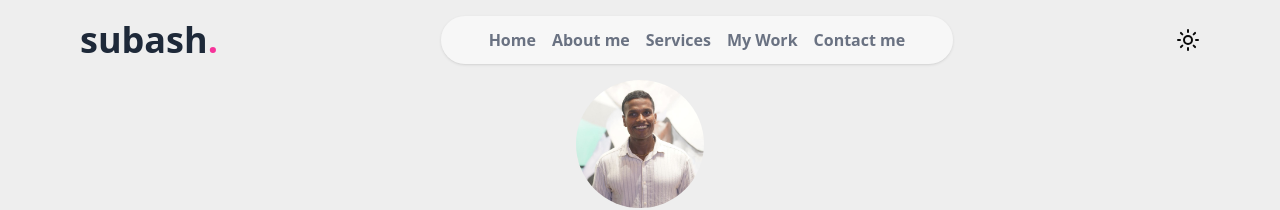
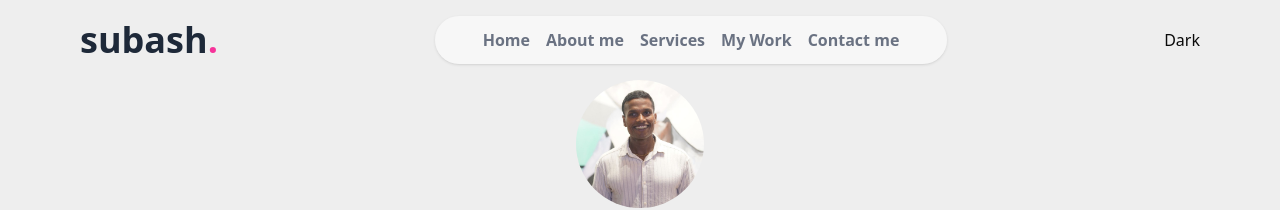
Before and after one commit to subashf23s/github-profile-subash, a React (Vite) app: page / in a window 1280 px wide. Shown: the top 210 px of the page. Built offline with nearby package versions, Linux system fonts and the light colour scheme.

Commit message:
added theme toggler

```diff
--- a/src/components/ui/header.tsx
+++ b/src/components/ui/header.tsx
@@ -1,5 +1,5 @@
 import { useEffect, useState } from "react";
-import Sun from "../icon/sun";
+import ThemeToggler from "./theme-toggler";
 
 const linkItems = [
   { id: 1, link: "#home", text: "Home" },
@@ -42,9 +42,7 @@ const Header = () => {
           ))}
         </ul>
       </nav>
-      <button className="cursor-pointer">
-        <Sun />
-      </button>
+      <ThemeToggler />
     </header>
   );
 };
--- /dev/null
+++ b/src/components/ui/theme-toggler.tsx
@@ -0,0 +1,25 @@
+import { useEffect, useState } from "react";
+import Sun from "../icon/sun";
+
+const ThemeToggler = () => {
+  const [theme, setTheme] = useState(localStorage.getItem("theme") || "light");
+  useEffect(() => {
+    if (theme === "dark") {
+      document.documentElement.classList.add("dark");
+      localStorage.setItem("theme", "dark");
+    } else {
+      document.documentElement.classList.remove("dark");
+      localStorage.setItem("theme", "light");
+    }
+  }, [theme]);
+  const toggleTheme = () => {
+    setTheme((prevTheme) => (prevTheme === "light" ? "dark" : "light"));
+  };
+  return (
+    <button onClick={toggleTheme}>
+      {theme === "light" ? "Dark" : <Sun />}
+    </button>
+  );
+};
+
+export default ThemeToggler;
```
